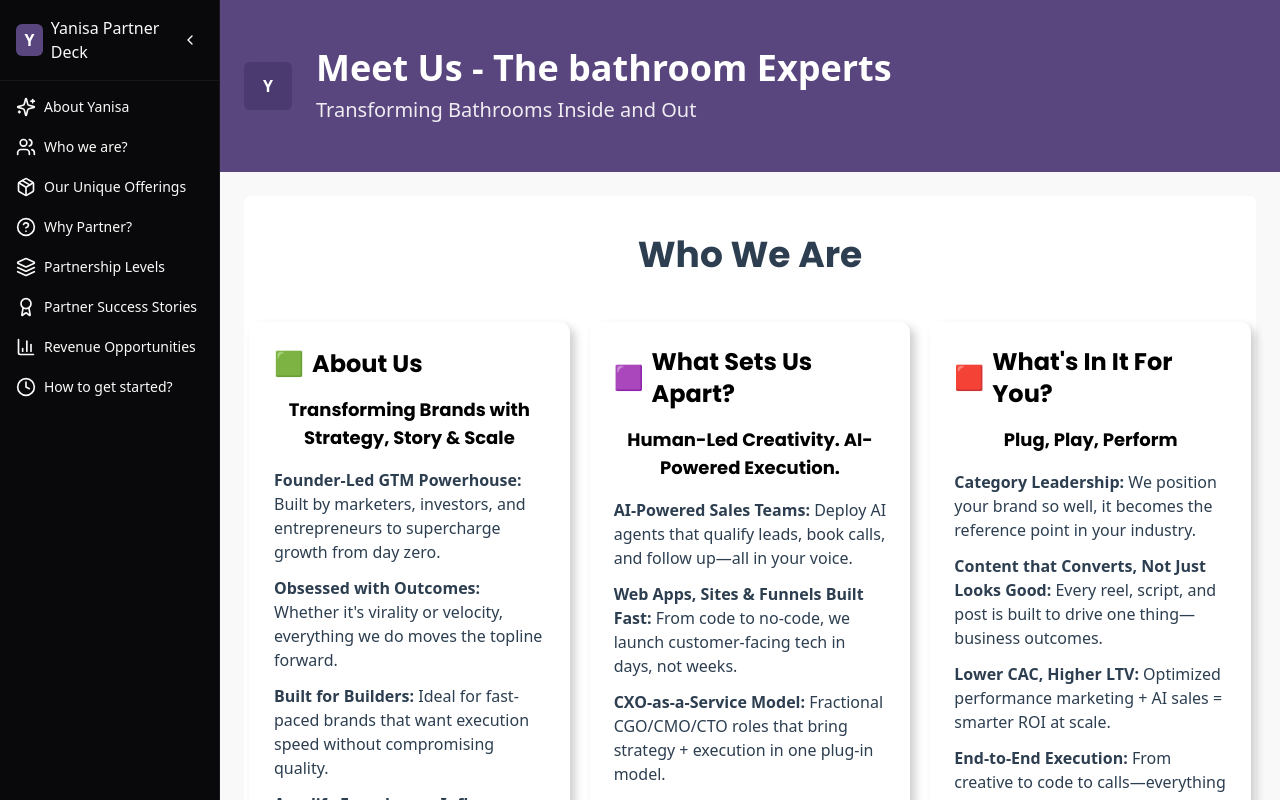
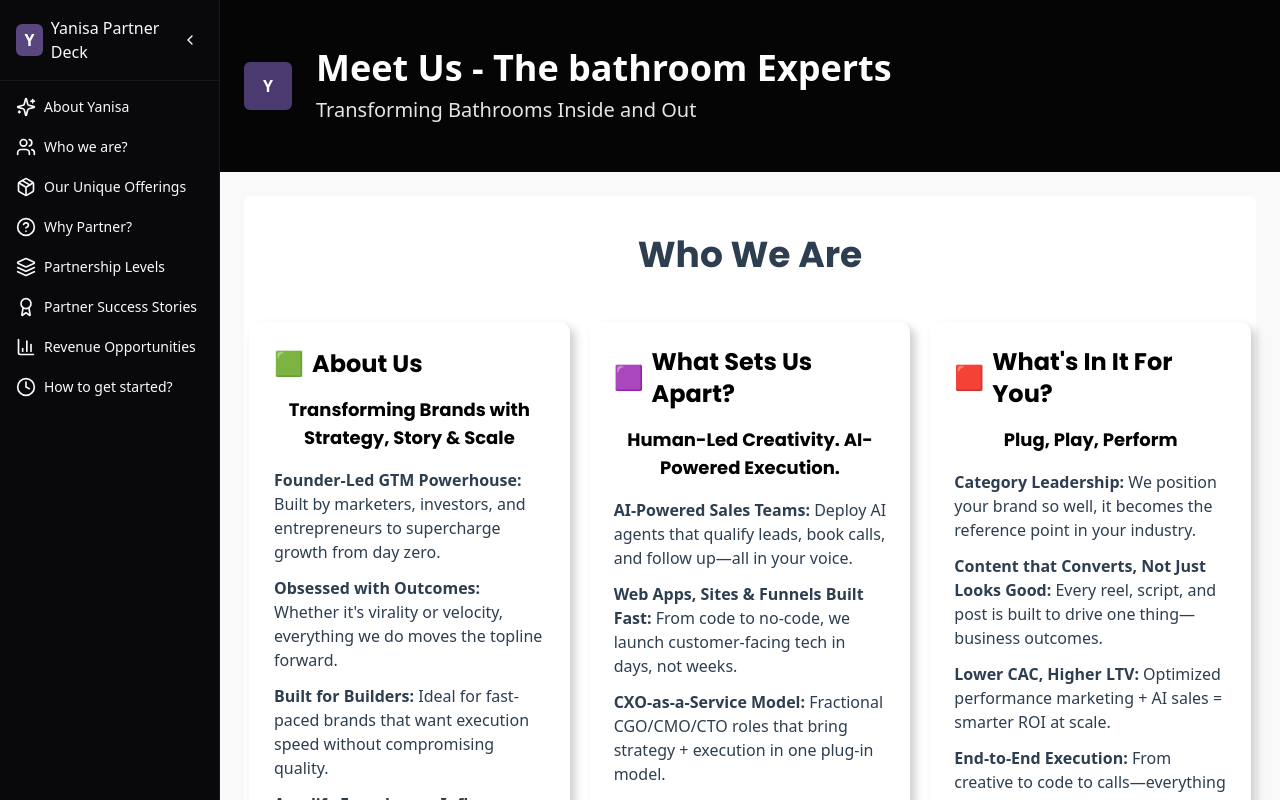
Before and after one commit to YanisaAI/YanisaPartnerDeck, a React (Vite) app: page /who-we-are in a window 1280 px wide. Shown: the top 800 px of the page. Built offline with nearby package versions, Linux system fonts and the light colour scheme.

Commit message:
Visual edit in Lovable
Edited UI in Lovable

```diff
--- a/src/components/PageHeader.tsx
+++ b/src/components/PageHeader.tsx
@@ -1,19 +1,15 @@
-
 import React from 'react';
-
 interface PageHeaderProps {
   title: string;
   subtitle?: string;
   bgImage?: string;
 }
-
 const PageHeader: React.FC<PageHeaderProps> = ({
   title,
   subtitle,
   bgImage = 'bg-bathroom-hero'
 }) => {
-  return (
-    <div className="w-full bg-[#59467e] py-12 px-6">
+  return <div className="w-full py-12 px-6 bg-black/[0.98]">
       <div className="max-w-[1200px] mx-auto flex items-center">
         <div className="w-12 h-12 rounded-md flex items-center justify-center text-white font-bold bg-[#4a3a6f] mr-6">
           Y
@@ -23,8 +19,6 @@ const PageHeader: React.FC<PageHeaderProps> = ({
           {subtitle && <p className="text-xl text-white/90 mt-2">{subtitle}</p>}
         </div>
       </div>
-    </div>
-  );
+    </div>;
 };
-
 export default PageHeader;
```
